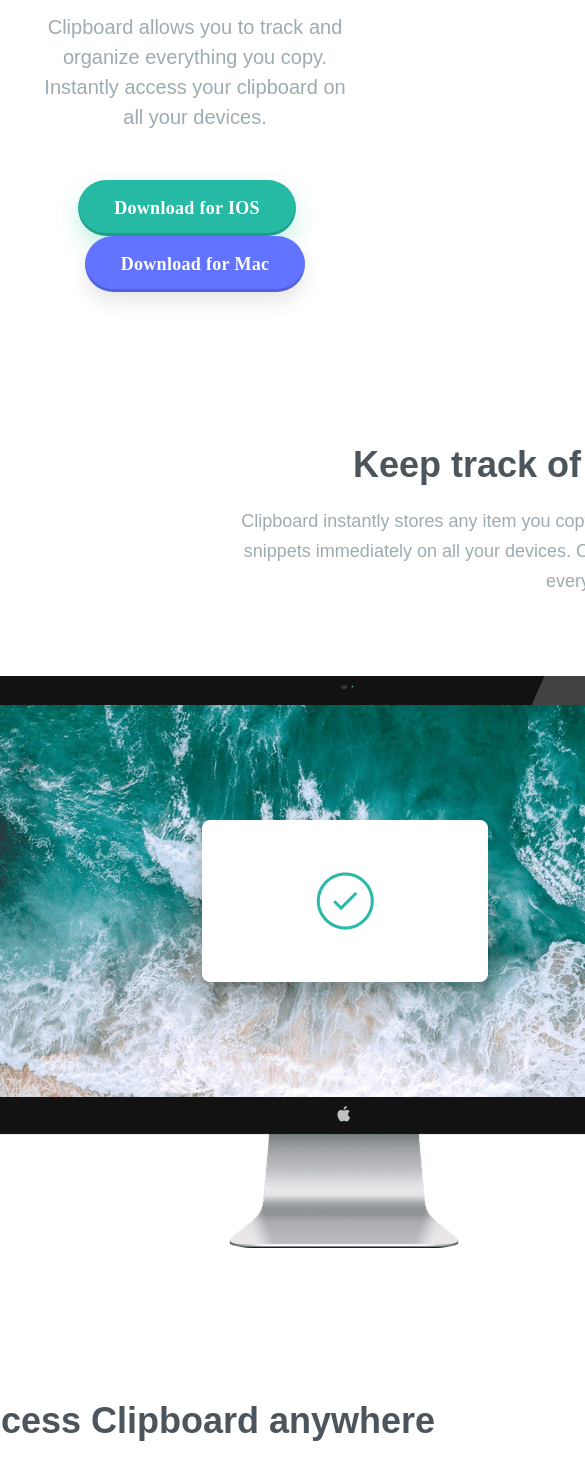
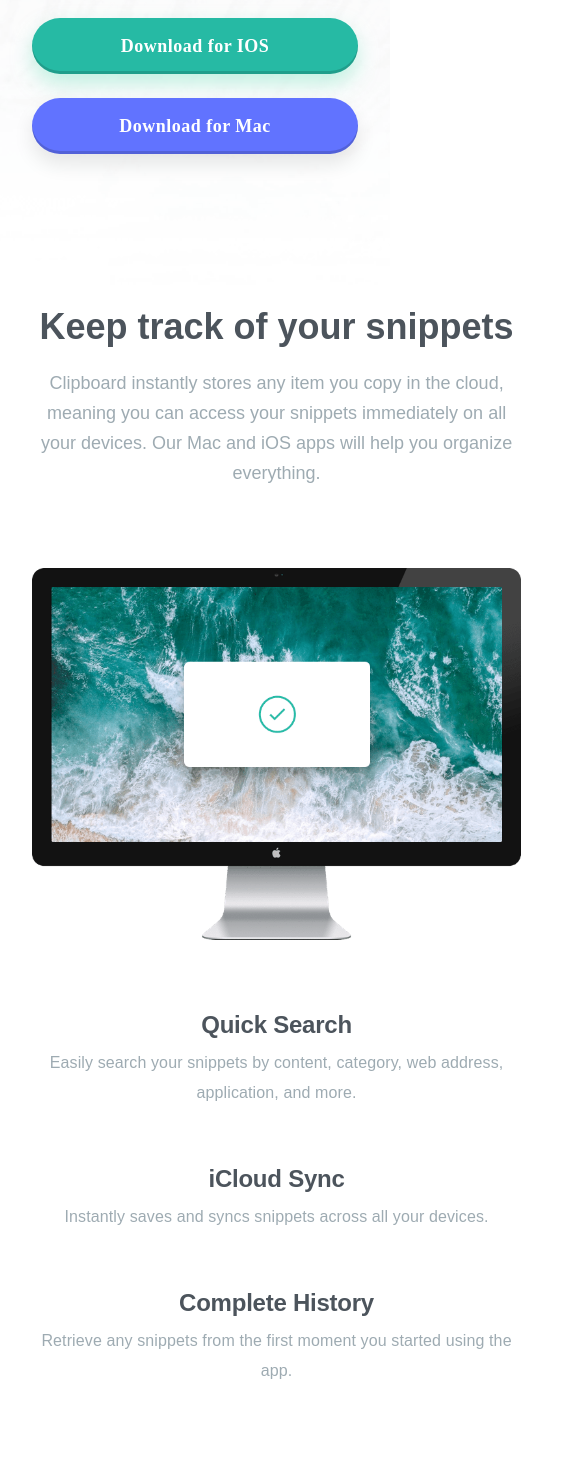
Before and after one commit to viniciusshenri96/clipboard-landing-page-master, a plain HTML site: page index.html in a window 390 px wide. Shown: the part 536-2000 px from the top of the page, 585 px wide, since content can reach past the window. Drawn offline with Linux system fonts and the light colour scheme; a web font is replaced by a local one.

Commit message:
Iniciando o responsivo

```diff
--- a/assets/css/style.css
+++ b/assets/css/style.css
@@ -42,6 +42,12 @@
 }
 
 html {
+  /* just to make it easier to calculate px for rem
+
+  calculation: 10px / 16px = 0,625 / 100
+
+  10px = 1rem
+  */
   font-size: 62.5%;
 }
 
@@ -61,7 +67,7 @@ ul {
 /****************************/
 .container {
   max-width: 120rem;
-  padding: 0 4rem;
+  padding: 0 3.2rem;
   margin: 0 auto;
 }
 
@@ -70,6 +76,7 @@ ul {
     sans-serif;
   color: var(--color-primary);
   letter-spacing: -0.037;
+  margin-bottom: 1.9rem;
 }
 
 .heading-tertiary {
@@ -89,17 +96,25 @@ ul {
   font: var(--fw-regular) var(--font-body-normal) / var(--lh-1-88)
       "Bai Jamjuree",
     sans-serif;
+  letter-spacing: 0.12px;
+}
+
+.btn-box {
+  display: flex;
+  flex-wrap: wrap;
+  justify-content: center;
+  gap: 1.6rem;
 }
 
 .btn:link,
 .btn:visited {
-  display: inline-block;
   text-decoration: none;
   font: var(--fw-semiBold) 1.8rem/1.67 "Bai Jamjuree";
-  letter-spacing: 0.031rem;
-  padding: 1.3rem 3.6rem;
   color: #fff;
   border-radius: 28px;
+  letter-spacing: 0.5px;
+  white-space: nowrap;
+  /* transition: all 0.3s; */
 }
 
 .btn--ios:link,
@@ -107,36 +122,22 @@ ul {
   background: var(--color-strongCyan);
   box-shadow: 0px 10px 20px rgba(137, 229, 199, 0.503305),
     inset 0px -3px 0px rgba(0, 0, 0, 0.151333);
+  padding: 1.3rem 3.6rem;
+  /* transform: translate(-5px); */
 }
-
-/* .btn--ios:hover,
-.btn--ios:active {
-  background: #fff;
-  opacity: 0.8;
-} */
 
 .btn--mac:link,
 .btn--mac:visited {
   background-color: var(--color-lightBlue);
   box-shadow: 0px 10px 20px rgba(0, 0, 0, 0.0988035),
     inset 0px -3px 0px rgba(0, 0, 0, 0.151333);
-}
-/*
-.btn--mac:hover,
-.btn--mac:active {
-  background: rgba(255, 255, 255, 0.248825);
-} */
-
-.margin-right-1-6 {
-  margin-right: 1.6rem;
+  padding: 1.3rem 3.5rem 1.3rem 3.2rem;
 }
 
-.grid {
-  display: grid;
-  justify-content: center;
+.heading-text {
+  max-width: 79.4rem;
   text-align: center;
-  gap: 1.9rem;
-  grid-template-columns: 72rem;
+  margin: 0 auto;
 }
 
 /************************/
@@ -158,16 +159,15 @@ ul {
 }
 
 .heading-primary {
-  font: var(--fw-semiBold) var(--font-h1) / 1.6 "Bai Jamjuree", sans-serif;
+  font: var(--fw-semiBold) var(--font-h1) / 1.26 "Bai Jamjuree", sans-serif;
   color: var(--color-primary);
+  letter-spacing: -0.75px;
   margin-bottom: 1.6rem;
 }
 
 .hero-description {
   font: var(--fw-regular) var(--font-body-big) / 1.5 "Bai Jamjuree", sans-serif;
-}
-
-.hero-description {
+  letter-spacing: 0.15px;
   margin-bottom: 4.8rem;
 }
 
@@ -176,16 +176,22 @@ ul {
 /************************/
 .section-snippets {
   display: grid;
+  grid-template-columns: 1fr;
   gap: 8rem;
   margin-bottom: 15rem;
 }
 
+.snippets-description {
+  max-width: 70rem;
+}
+
 .snippets-features-box {
+  max-width: 128rem;
   display: grid;
-  grid-template-columns: max-content 350px;
+  grid-template-columns: 1fr 1fr;
   align-items: center;
   gap: 11rem;
-  margin-left: -32px;
+  margin-left: -114px;
 }
 
 .snippets-features {
@@ -202,14 +208,19 @@ ul {
 /************************/
 .article-access {
   display: grid;
-  row-gap: 11rem;
   justify-content: center;
-  margin-bottom: 16.1rem;
+  justify-items: start;
+  row-gap: 10rem;
+  margin-bottom: 8.8rem;
+}
+
+.access-description {
+  max-width: 70rem;
+  margin: 0 auto;
 }
 
 .access-img {
-  width: 81.2rem;
-  /* height: 47.5rem; */
+  height: 47.5rem;
 }
 
 /************************/
@@ -223,15 +234,11 @@ ul {
 
 .workflow-tools {
   display: grid;
-  grid-template-columns: repeat(3, 35rem);
-  align-items: start;
-  /* display: flex;
-  align-items: center; */
+  grid-template-columns: repeat(3, 1fr);
   gap: 3rem;
 }
 
 .workflow-item {
-  flex: 1 1 35rem;
   text-align: center;
 }
 
@@ -249,13 +256,10 @@ ul {
 /************************/
 /* CUSTOMERS */
 /************************/
-
 .section-customers {
-  /* display: flex; */
-  display: grid;
-  grid-template-columns: repeat(5, 1fr);
-  align-items: center;
-  gap: 10rem;
+  display: flex;
+  align-items: flex-start;
+  gap: 9.5rem;
   margin-bottom: 15rem;
 }
 
@@ -304,7 +308,7 @@ ul {
 
 .footer-navigation {
   display: grid;
-  grid-template-columns: repeat(3, 1fr);
+  grid-template-columns: repeat(3, 16rem);
   row-gap: 1.2rem;
   column-gap: 3rem;
 }
@@ -339,7 +343,78 @@ ul {
 }
 
 .footer-icon:hover,
-.footer-icon:active,
 .footer-icon:hover svg path {
   fill: var(--color-strongCyan);
 }
+
+/* RESPONSIVE */
+@media (max-width: 1024px) {
+  .snippets-features-box {
+    gap: 7rem;
+    margin: 0 auto 0 auto;
+  }
+  .snippets-img {
+    height: 37.2rem;
+    margin: 0 auto;
+  }
+}
+
+@media (max-width: 900px) {
+  .snippets-features-box {
+    grid-template-columns: 1fr;
+  }
+  .snippets-img {
+    height: 37.2rem;
+  }
+  .snippets-features {
+    display: grid;
+    text-align: center;
+    row-gap: 56px;
+  }
+  .snippets-item {
+    display: grid;
+    row-gap: 0.8rem;
+  }
+}
+
+@media (max-width: 600px) {
+  .header {
+    background: url(../images/bg-header-mobile.png) no-repeat;
+    background-size: cover;
+  }
+
+  .hero-img {
+    margin-bottom: 6.4rem;
+  }
+
+  .heading-primary {
+    font-size: 3.2rem;
+    letter-spacing: -0.52px;
+  }
+
+  .hero-description {
+    font: var(--fw-regular) var(--font-body-normal) / var(--lh-1-88)
+        "Bai Jamjuree",
+      sans-serif;
+    letter-spacing: 0.12px;
+  }
+
+  .btn-box {
+    gap: 2.4rem;
+  }
+
+  .btn:link,
+  .btn:visited {
+    width: 100%;
+  }
+
+  .btn--ios:link,
+  .btn--ios:visited {
+    padding: 1.3rem 5rem;
+  }
+
+  .btn--mac:link,
+  .btn--mac:visited {
+    padding: 1.3rem 4.4rem 1.3rem 4.4rem;
+  }
+}
--- a/index.html
+++ b/index.html
@@ -19,58 +19,63 @@
 <body>
   <header class="header">
     <section class="section-hero container">
-      <img src="./assets/images/logo.svg" class="hero-img" alt="clipboard logo">
+      <img src="./assets/images/logo.svg" class="hero-img" alt="clipboard logo is a circle with a C plus">
       <h1 class="heading-primary">A history of everything you copy</h1>
       <p class="hero-description">Clipboard allows you to track and organize everything you copy. Instantly access your clipboard on all your devices.</p>
-      <a href="#" class="btn btn--ios margin-right-1-6">Download for IOS</a>
-      <a href="#" class="btn btn--mac">Download for Mac</a>
+      <div class="btn-box">
+        <a href="#" class="btn btn--ios ">Download for IOS</a>
+        <a href="#" class="btn btn--mac">Download for Mac</a>
+      </div>
     </section>
   </header>
 
   <main>
     <section class="section-snippets">
-      <div class="grid container">
+      <div class="heading-text container">
         <h2 class="snippets-title heading-secondary">Keep track of your snippets</h2>
         <p class="snippets-description font-body-medium">Clipboard instantly stores any item you copy in the cloud,
           meaning you can access your snippets immediately on all your
           devices. Our Mac and iOS apps will help you organize everything.</p>
       </div>
 
-      <div class="snippets-features-box">
-        <img src="./assets/images/image-computer.png" class="snippets-img" alt="">
+      <div class="snippets-features-box container">
+        <img src="./assets/images/image-computer.png" class="snippets-img" alt="computer screen showing that the transfer is complete
+        ">
         <ul class="snippets-features">
           <li class="snippets-item">
             <h3 class="heading-tertiary">Quick Search</h3>
-            <p class="font-body-normal">Easily search your snippets by content, category, web address, application, and more.</p>
+            <p class="features-description font-body-normal">Easily search your snippets by content, category, web address, application, and more.</p>
           </li>
           <li class="snippets-item">
             <h3 class="heading-tertiary">iCloud Sync</h3>
-            <p class="font-body-normal">Instantly saves and syncs snippets across all your devices.</p>
+            <p class="features-description  font-body-normal">Instantly saves and syncs snippets across all your devices.</p>
           </li>
           <li class="snippets-item">
             <h3 class="heading-tertiary">Complete History</h3>
-            <p class="font-body-normal">Retrieve any snippets from the first moment you started using the app.</p>
+            <p class="features-description font-body-normal">Retrieve any snippets from the first moment you started using the app.</p>
           </li>
         </ul>
       </div>
     </section>
 
-
-    <article class="article-access">
-      <div class="access-text grid">
+    <!-- <article class="article-access ">
+      <div class="heading-text container grid">
         <h2 class="heading-secondary">Access Clipboard anywhere</h2>
-        <p class="access-description font-body-medium">Whether you're on the go, or at your computer, you can access all your Clipboard
+        <p class="font-body-medium">Whether you're on the go, or at your computer, you can access all your Clipboard
           snippets in a few simple clicks.</p>
       </div>
-      <img src="./assets/images/image-devices.png" class="access-img" alt="">
+
+      <img src="./assets/images/image-devices.png" class="access-img" alt="screen shows clipboard completed">
+
     </article>
 
-
     <section class="section-workflow container">
-      <div class="workflow-text grid">
-        <h2 class="heading-secondary ">Supercharge your workflow</h2>
+      <div class="heading-text grid">
+        <h2 class="heading-secondary">Supercharge your workflow</h2>
         <p class="workflow-description font-body-medium">We’ve got the tools to boost your productivity.</p>
       </div>
+
+
       <ul class="workflow-tools">
         <li class="workflow-item">
           <svg class="workflow-icon" width="44" height="40" xmlns="http://www.w3.org/2000/svg">
@@ -100,29 +105,31 @@
       </ul>
     </section>
 
-
     <section class="section-customers container">
-      <img src="./assets/images/logo-google.png" alt="">
-      <img src="./assets/images/logo-ibm.png" alt="">
-      <img src="./assets/images/logo-microsoft.png" alt="">
-      <img src="./assets/images/logo-hp.png" alt="">
-      <img src="./assets/images/logo-vector-graphics.png" alt="">
+      <img src="./assets/images/logo-google.png" alt="logo google">
+      <img src="./assets/images/logo-ibm.png" alt="logo ibm">
+      <img src="./assets/images/logo-microsoft.png" alt="logo microsoft">
+      <img src="./assets/images/logo-hp.png" alt="logo hp">
+      <img src="./assets/images/logo-vector-graphics.png" alt="logo vector graphics">
     </section>
 
     <section class="section-clipboard container">
-      <div class="clipboard-text grid">
+      <div class="heading-text clipboard-text grid">
         <h2 class="heading-secondary">Clipboard for iOS and Mac OS</h2>
         <p class="clipboard-description">Available for free on the App Store. Download for Mac or iOS, sync with iCloud
           and you’re ready to start adding to your clipboard.</p>
       </div>
-      <a href="#" class="btn btn--ios margin-right-1-6">Download for IOS</a>
-      <a href="#" class="btn btn--mac">Download for Mac</a>
+      <div class="btn-box">
+        <a href="#" class="btn btn--ios ">Download for IOS</a>
+        <a href="#" class="btn btn--mac">Download for Mac</a>
+      </div>
     </section> -->
   </main>
 
-  <footer class="footer-bg">
+  <!-- <footer class="footer-bg">
     <div class="footer container">
-      <img src="./assets/images/logo.svg" class="footer-logo" alt="">
+      <img src="./assets/images/logo.svg" class="footer-logo" alt="clipboard company
+      ">
       <nav>
         <ul class="footer-navigation">
           <li class="footer-item">
@@ -142,8 +149,6 @@
           </li>
         </ul>
       </nav>
-
-
       <ul class="footer-redes">
         <li>
           <a href="#" class="footer-icon">
@@ -154,7 +159,7 @@
         </li>
         <li>
           <a href="#" class="footer-icon">
-            <svg width="24" height="20" xmlns="http://www.w3.org/2000/svg">
+            <svg width="24" height="20" aria-label="twitter">
               <path d="M24 2.557a9.83 9.83 0 01-2.828.775A4.932 4.932 0 0023.337.608a9.864 9.864 0 01-3.127 1.195A4.916 4.916 0 0016.616.248c-3.179 0-5.515 2.966-4.797 6.045A13.978 13.978 0 011.671 1.149a4.93 4.93 0 001.523 6.574 4.903 4.903 0 01-2.229-.616c-.054 2.281 1.581 4.415 3.949 4.89a4.935 4.935 0 01-2.224.084 4.928 4.928 0 004.6 3.419A9.9 9.9 0 010 17.54a13.94 13.94 0 007.548 2.212c9.142 0 14.307-7.721 13.995-14.646A10.025 10.025 0 0024 2.557z" fill="#4C545C" fill-rule="nonzero" />
             </svg>
           </a>
@@ -169,7 +174,7 @@
         </li>
       </ul>
     </div>
-  </footer>
+  </footer> -->
 </body>
 
 </html>
```
